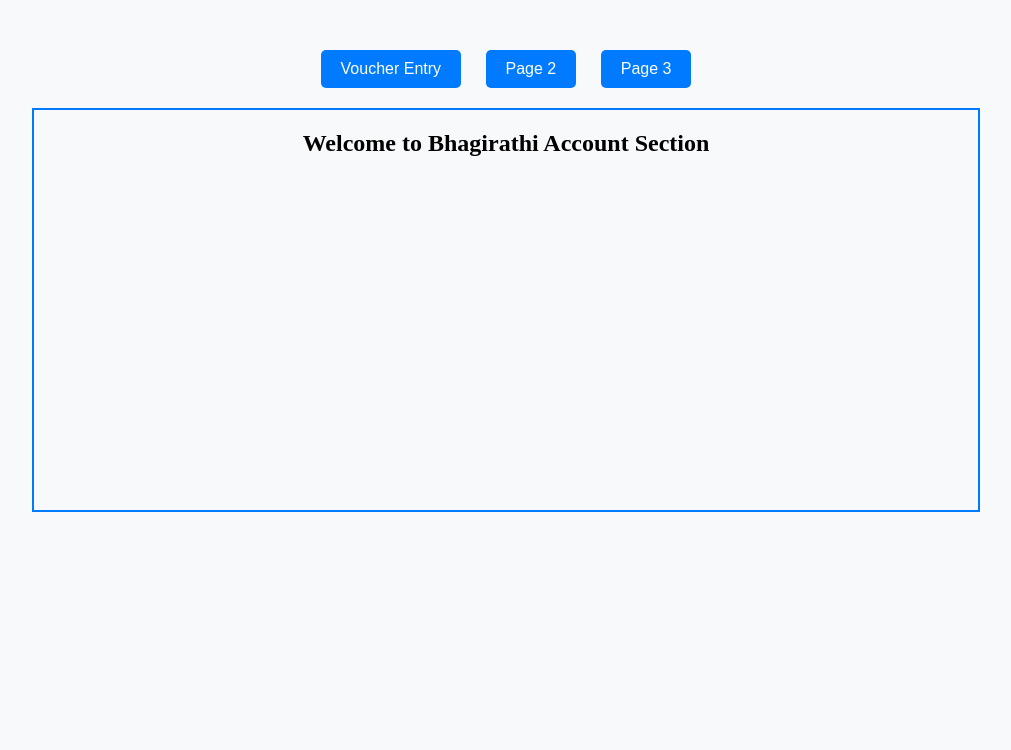
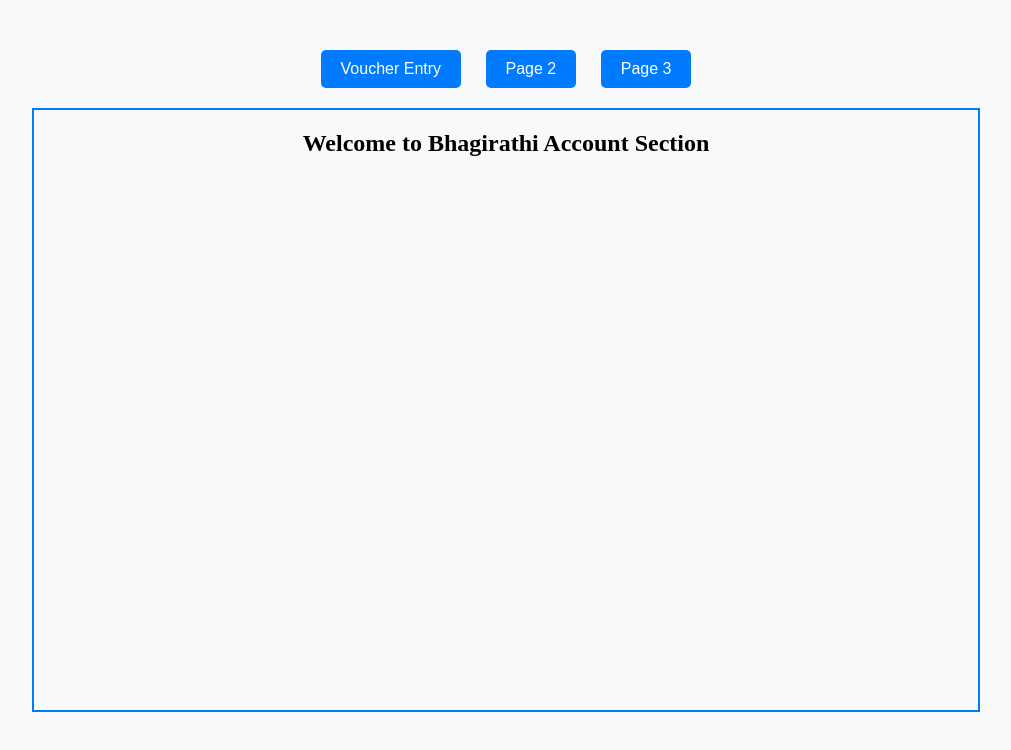
Before and after one commit to bhagirathiaccount/bhagirathiaccount.github.io, a plain HTML site: page index.html in a window 1280 px wide. Shown: the whole page, without its empty margins (134-1145 px from the left). Drawn offline with Linux system fonts and the light colour scheme.

Commit message:
Update index.html

```diff
--- a/index.html
+++ b/index.html
@@ -3,7 +3,7 @@
 <head>
     <meta charset="UTF-8">
     <meta name="viewport" content="width=device-width, initial-scale=1.0">
-    <title>Iframe Button Control</title>
+    <title>Bhagirathi Acoounts</title>
 <style>
 body {
     font-family: Arial, sans-serif;
@@ -38,7 +38,7 @@ button:hover {
 
 .iframe-container {
     border: 2px solid #007BFF;
-    height: 400px;
+    height: 600px;
     width: 80%;
     margin: 0 auto;
 }
@@ -59,7 +59,7 @@ iframe {
         </div>
 
         <div class="iframe-container">
-            <iframe id="contentIframe" src="welcome.html" frameborder="0"></iframe>
+            <iframe id="contentIframe" src="welcome.html" frameborder="0" allowfullscreen></iframe>
         </div>
     </div>
 
```
